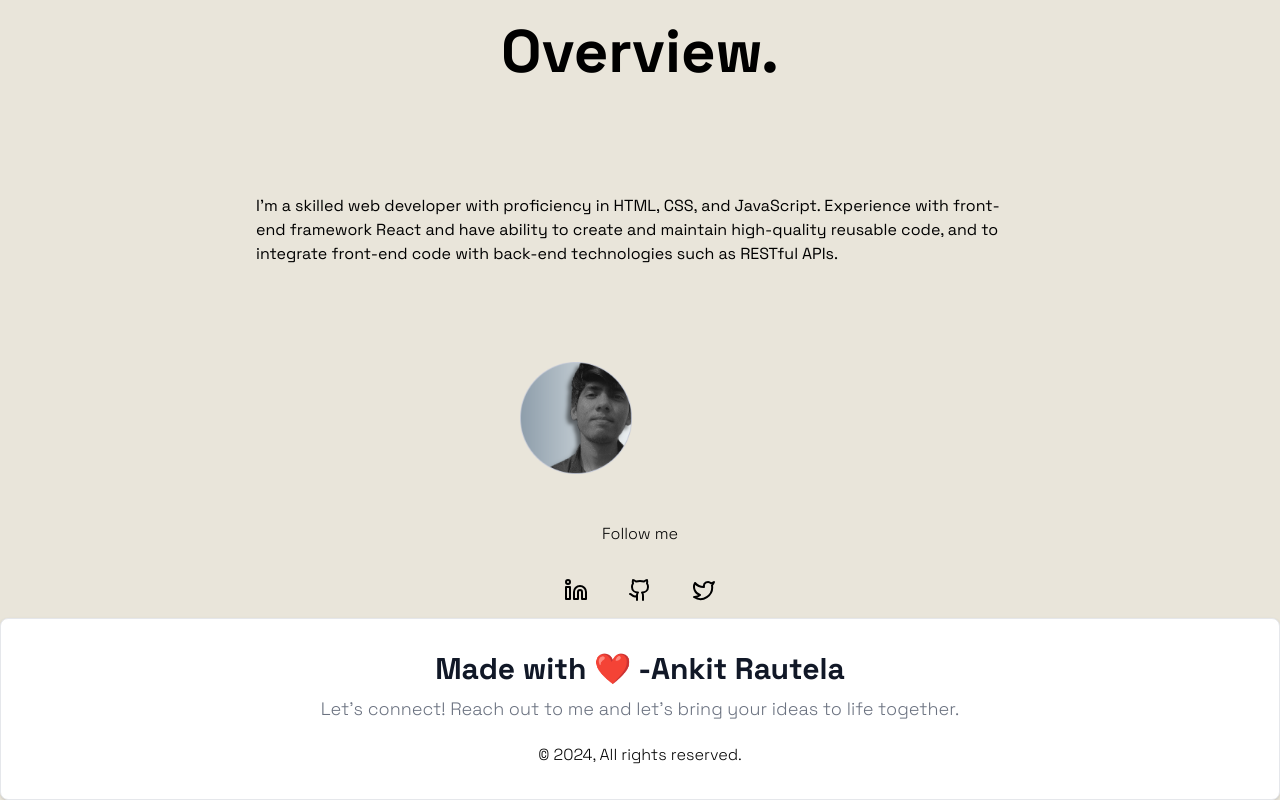
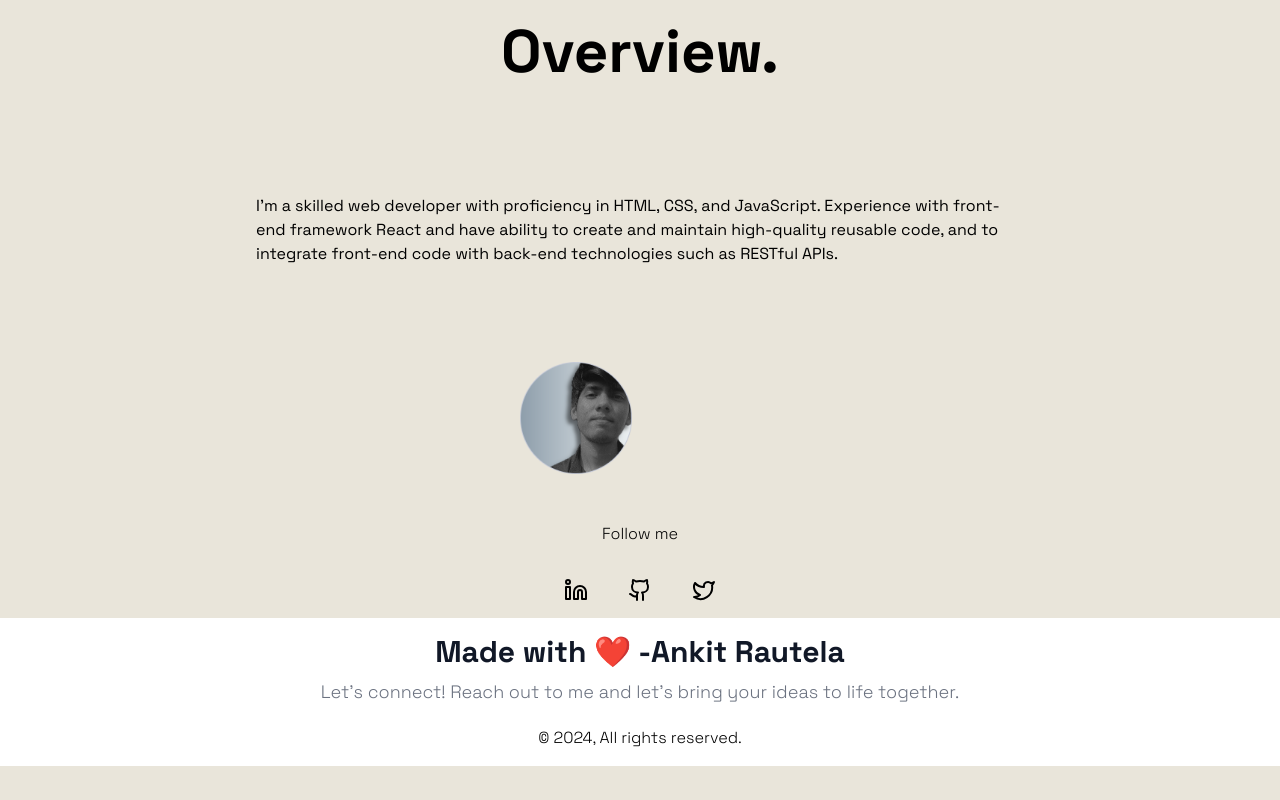
Before and after one commit to Ankit-Rautela/AR-Project, a React (Vite) app in the folder AR-Project-Frontend/: page /Home in a window 1280 px wide. Shown: the part 761-1561 px from the top of the page. After the commit the page ends 1527 px from the top, so only its background shows below. Built offline with nearby package versions, Linux system fonts and the light colour scheme; no server answers.

Commit message:
Update UI

```diff
--- a/AR-Project-Frontend/src/Components/BelowFooter.jsx
+++ b/AR-Project-Frontend/src/Components/BelowFooter.jsx
@@ -5,12 +5,12 @@ var currentDate = new Date();
 const BelowFooter = () => {
   return (
     <>
-      <div className="w-full p-4 text-center bg-white border border-gray-200 rounded-lg shadow sm:p-8 dark:bg-gray-800 dark:border-gray-700">
+      <div className="w-full p-4 text-center bg-white ">
         <div>
-          <h5 className="mb-2 text-3xl font-bold text-gray-900 dark:text-white">
+          <h5 className="mb-2 text-3xl font-bold text-gray-900 ">
             Made with ❤️ -Ankit Rautela
           </h5>
-          <p className="mb-5 text-base text-gray-500 sm:text-lg dark:text-gray-400">
+          <p className="mb-5 text-base text-gray-500 sm:text-lg ">
             Let's connect! Reach out to me and let's bring your ideas to life
             together.
           </p>
```
